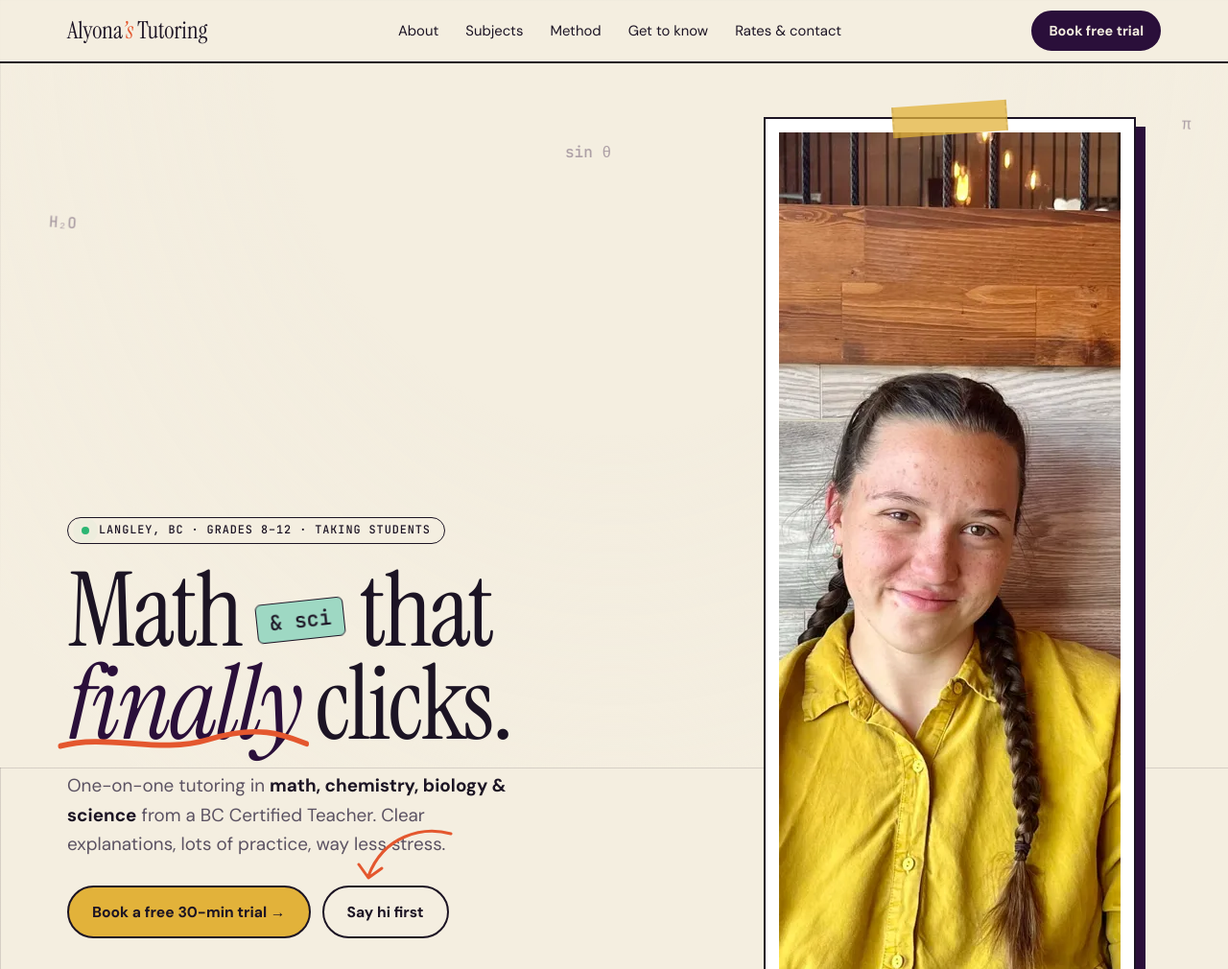
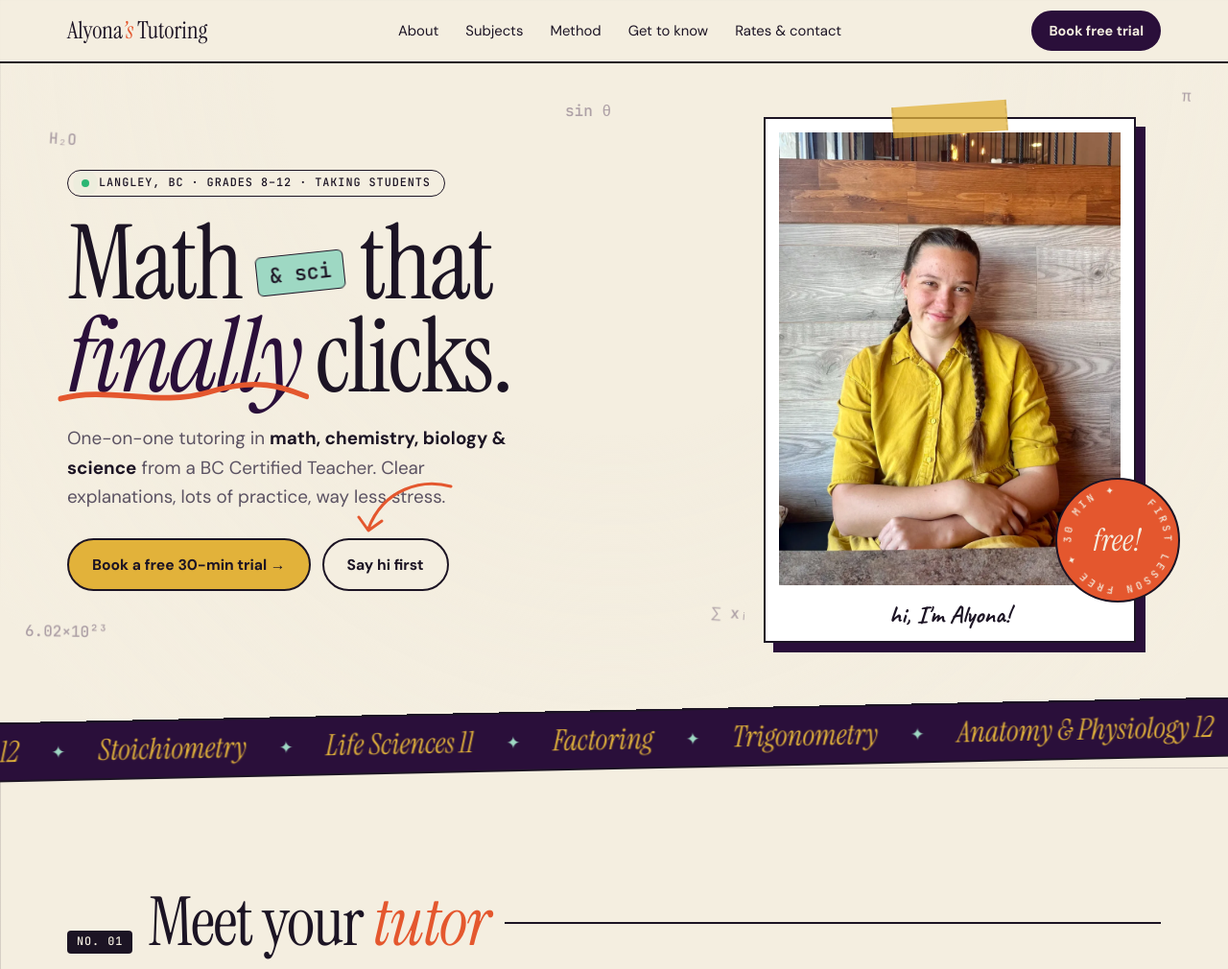
Before and after one commit to hvndal/alyona-tutoring, a plain HTML site: page index.html in a window 1280 px wide. Shown: the top 1010 px of the page at 96% size. Drawn offline with Linux system fonts and the light colour scheme.

Commit message:
Show full photo, no crop
Co-Authored-By: Claude Opus 5.5 <noreply@anthropic.com>

```diff
--- a/index.html
+++ b/index.html
@@ -93,7 +93,7 @@ h1 .chip{display:inline-block;font:500 .2em/1 var(--mono);vertical-align:.9em;ba
 
 .pola{position:relative;justify-self:center;width:min(390px,88%);background:#fff;padding:14px 14px 58px;border:2px solid var(--ink);box-shadow:10px 10px 0 var(--plum);transform:rotate(3deg);transition:transform .5s cubic-bezier(.3,1.5,.5,1)}
 .pola:hover{transform:rotate(0) scale(1.02)}
-.pola img{aspect-ratio:4/5;object-fit:cover;object-position:50% 30%;width:100%}
+.pola img{width:100%;height:auto}
 .pola figcaption{position:absolute;bottom:14px;left:0;right:0;text-align:center;font:700 1.6rem/1 var(--hand)}
 .tape{position:absolute;width:120px;height:32px;background:rgba(226,178,58,.75);top:-16px;left:50%;transform:translateX(-50%) rotate(-4deg);border-left:2px dashed rgba(0,0,0,.08);border-right:2px dashed rgba(0,0,0,.08)}
 .stamp{position:absolute;right:-48px;bottom:40px;width:130px;height:130px;background:var(--tomato);border-radius:50%;display:grid;place-items:center;border:2px solid var(--ink);color:var(--paper)}
```
